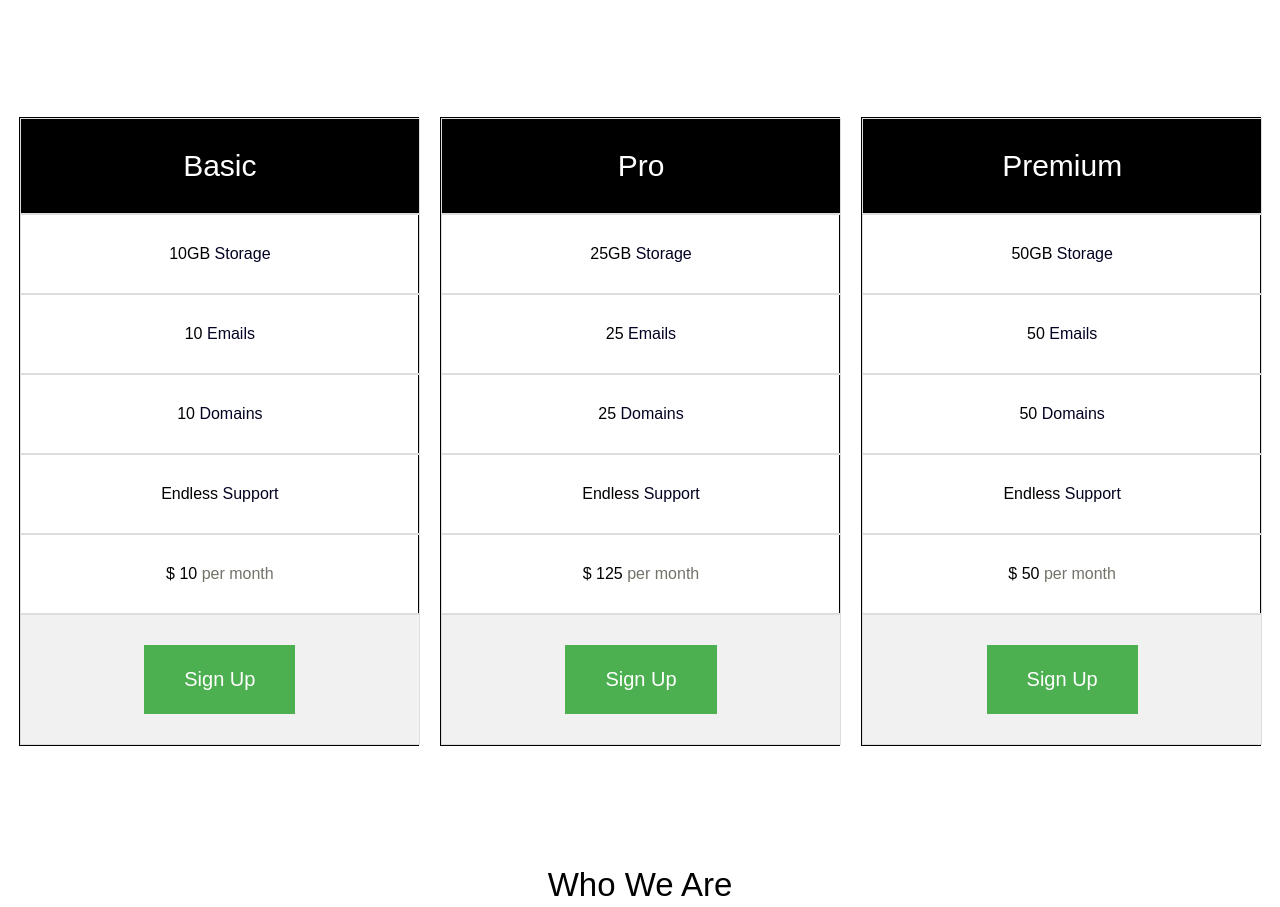
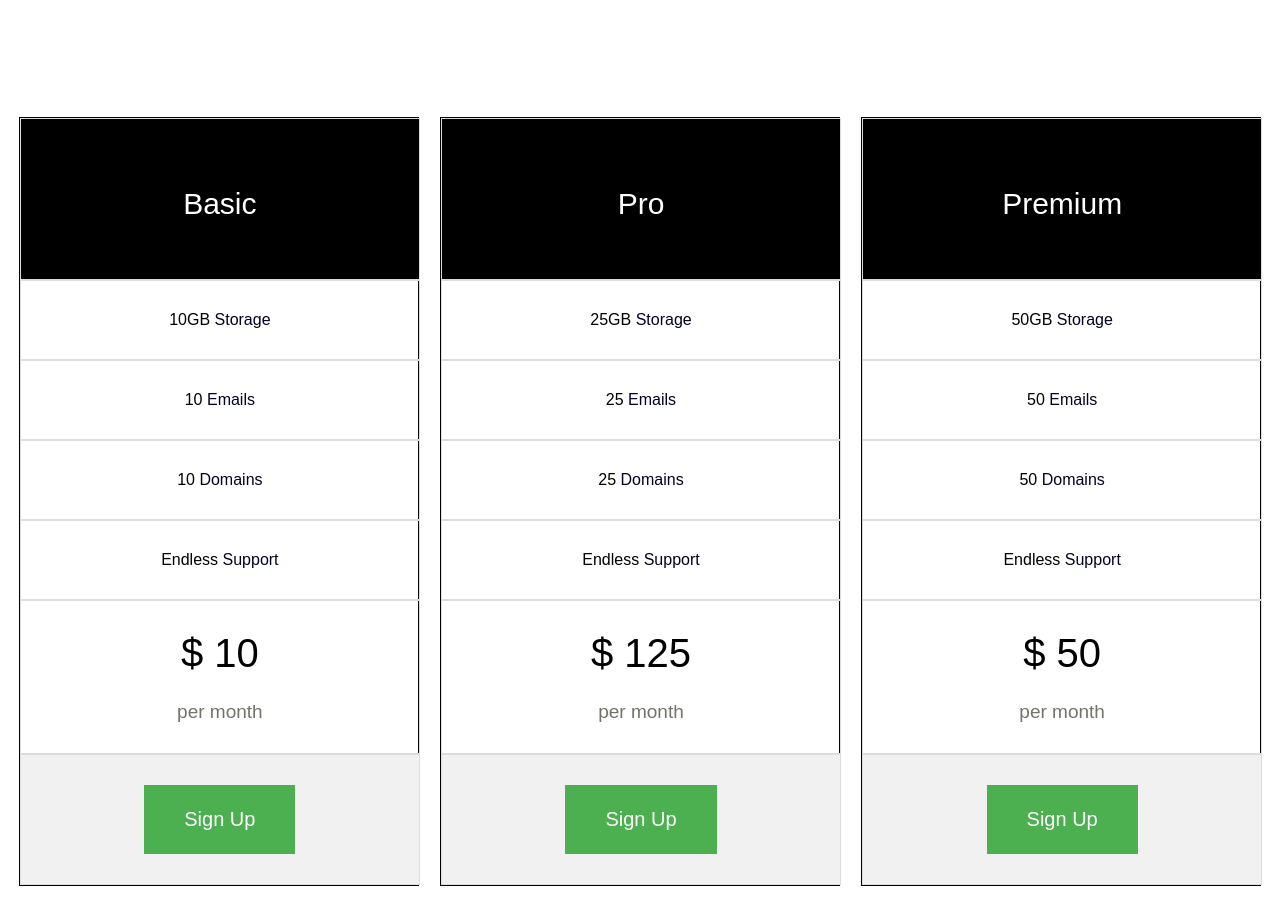
Before and after one commit to gsaurabhaxioned/Marketing, a plain HTML site: page index.html in a window 1280 px wide. Shown: the part 1762-2669 px from the top of the page. Drawn offline with Linux system fonts and the light colour scheme.

Commit message:
css updated

```diff
--- a/assets/css/style.css
+++ b/assets/css/style.css
@@ -110,7 +110,7 @@ li {
   background-color: #CCCCCC;
 }
 /* styling for top part of each section ends  */
-/* font color styling starts  */
+/* font styling starts  */
 .dark-font{
   color: black;
 }
@@ -120,7 +120,10 @@ li {
 .faint-font{
   color:#73736A;
 }
-/* font color styling ends  */
+.big-font{
+  font-size: 40px;
+}
+/* font styling ends  */
 /* for container  */
 .container{
   overflow-x: hidden;
@@ -313,11 +316,23 @@ padding-top: 30px;
   .plan-title{
     background: black;
     color: #FFFF;
-    padding: 50px 0;
+    height: 100px;
+  }
+  .plan-title span{
+    display: inline-block;
+    margin: auto;
+    padding: 38px 0;
     font-size: 30px;
   }
   .plan-footer{
     background: #F1F1F1;
+  }
+  .plan-price span{
+    display: block;
+  }
+  .plan-price span:nth-child(2){
+    font-size: 19px;
+    margin-top: 25px;
   }
   .plan-footer button{
     background-color: #4CAF50;
@@ -445,6 +460,7 @@ footer button a{
   font-family: "fontAwesome";
   font-size: 30px;
 }
+
 .icon:nth-child(2)::before{
   content: "\f16d";
 }
@@ -463,7 +479,7 @@ footer button a{
 .footer-info span{
   font-size: 20px;
 }
-.footer-info span a{
+.footer-info span a:last-child{
   text-decoration: underline;
 }
 
```
